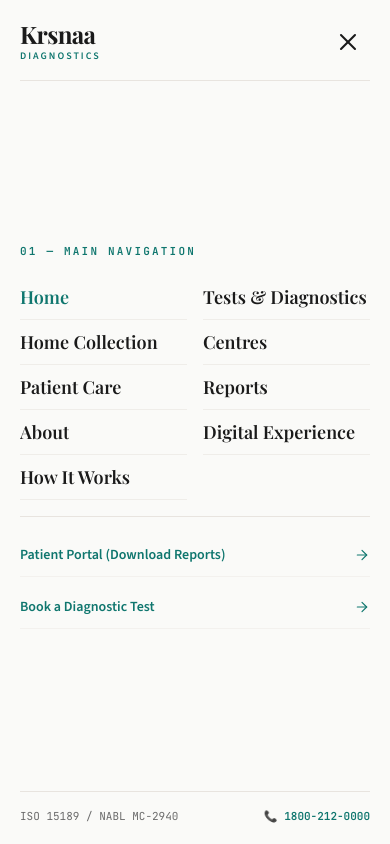
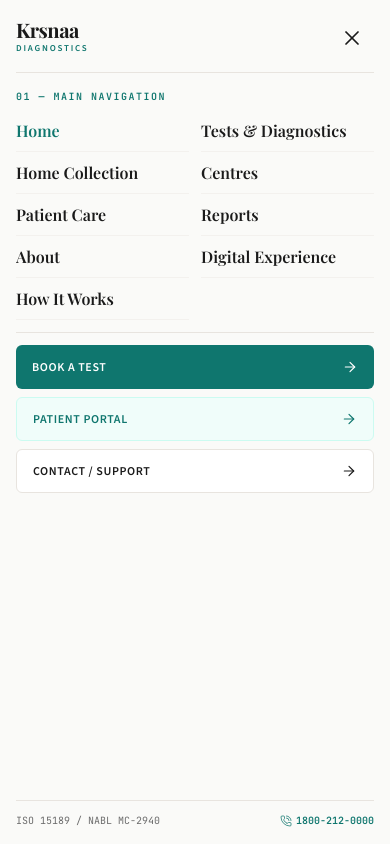
Before and after one commit to Parth662/krsnaD, a React (Vite) app: page / in a window 390 px wide. Both pictures are taken after a click on the button "Toggle Navigation Menu". Shown: the top 844 px of the page. Built offline with nearby package versions, Linux system fonts and the light colour scheme; a web font is replaced by a local one.

Commit message:
Refine mobile navigation structure: compact top-aligned header, 2-column nav grid, and 3 full-width action rows

```diff
--- a/src/components/layout/Navbar.jsx
+++ b/src/components/layout/Navbar.jsx
@@ -2,7 +2,7 @@
 import { Link, useLocation } from 'react-router-dom';
 import Container from '../ui/Container';
 import Button from '../ui/Button';
-import { Menu, X, FileText, CalendarCheck, ArrowRight } from 'lucide-react';
+import { Menu, X, FileText, CalendarCheck, ArrowRight, PhoneCall } from 'lucide-react';
 
 export default function Navbar() {
   const [mobileMenuOpen, setMobileMenuOpen] = useState(false);
@@ -120,7 +120,7 @@
           {/* Mobile Menu Hamburger Toggle */}
           <button
             type="button"
-            className="lg:hidden min-w-[44px] min-h-[44px] flex items-center justify-center p-2 text-[#1A1A1A] hover:text-[#0F766E] focus:outline-none"
+            className="lg:hidden min-w-[44px] min-h-[44px] flex items-center justify-center p-2 text-[#1A1A1A] hover:text-[#0F766E] focus:outline-none cursor-pointer"
             onClick={() => setMobileMenuOpen(!mobileMenuOpen)}
             aria-label="Toggle Navigation Menu"
             aria-expanded={mobileMenuOpen}
@@ -133,19 +133,22 @@
 
       {/* Full-Viewport Editorial Mobile Menu */}
       {mobileMenuOpen && (
-        <div className="fixed inset-0 z-50 bg-[#FAFAF8] text-[#1A1A1A] flex flex-col justify-between p-5 sm:p-6 min-h-[100dvh] overflow-y-auto font-sans animate-in fade-in-50 duration-200">
+        <div className="fixed inset-0 z-50 bg-[#FAFAF8] text-[#1A1A1A] flex flex-col justify-between p-4 sm:p-6 min-h-[100dvh] overflow-y-auto font-sans animate-in fade-in-50 duration-200">
+
+          {/* Top Section: Header + Main Nav Grid + Action Area */}
+          <div className="space-y-3 sm:space-y-4">
 
             {/* Header Bar inside Mobile Menu */}
-          <div className="flex items-center justify-between pb-4 border-b border-[#E8E4DF] shrink-0">
+            <div className="flex items-center justify-between pb-3 border-b border-[#E8E4DF] shrink-0">
               <Link
                 to="/"
                 onClick={() => setMobileMenuOpen(false)}
                 className="flex flex-col justify-center min-h-[44px]"
               >
-              <span className="font-serif-heading text-2xl font-bold tracking-tight text-[#1A1A1A] leading-none">
+                <span className="font-serif-heading text-xl sm:text-2xl font-bold tracking-tight text-[#1A1A1A] leading-none">
                   Krsnaa
                 </span>
-              <span className="font-sans text-[10px] font-semibold uppercase tracking-[0.2em] text-[#0F766E] mt-0.5">
+                <span className="font-sans text-[9px] font-semibold uppercase tracking-[0.2em] text-[#0F766E] mt-0.5">
                   DIAGNOSTICS
                 </span>
               </Link>
@@ -153,22 +156,21 @@
               <button
                 type="button"
                 onClick={() => setMobileMenuOpen(false)}
-              className="min-w-[44px] min-h-[44px] flex items-center justify-center text-[#1A1A1A] hover:text-[#0F766E] p-2 focus:outline-none"
+                className="min-w-[44px] min-h-[44px] flex items-center justify-center text-[#1A1A1A] hover:text-[#0F766E] p-2 focus:outline-none cursor-pointer"
                 aria-label="Close Navigation Menu"
               >
-              <X className="w-7 h-7 stroke-[1.75]" />
+                <X className="w-6 h-6 stroke-[1.75]" />
               </button>
             </div>
 
-          {/* Main Navigation Body — Two Column Editorial Layout */}
-          <div className="my-auto py-4 space-y-4 sm:space-y-6">
-
-            <span className="font-mono-meta text-[11px] uppercase tracking-[0.2em] text-[#0F766E] block font-bold">
+            {/* Main Navigation Section */}
+            <div className="pt-1">
+              <span className="font-mono-meta text-[10px] uppercase tracking-[0.15em] text-[#0F766E] block font-bold mb-1.5">
                 01 — MAIN NAVIGATION
               </span>
 
-            {/* 2-Column Responsive Grid */}
-            <div className="grid grid-cols-2 gap-x-4 sm:gap-x-8 gap-y-1 sm:gap-y-2">
+              {/* 2-Column Compact Navigation Grid */}
+              <div className="grid grid-cols-2 gap-x-3 sm:gap-x-6 gap-y-1">
 
                 {/* Column 1 */}
                 <div className="flex flex-col">
@@ -179,7 +181,7 @@
                         key={link.path}
                         to={link.path}
                         onClick={() => setMobileMenuOpen(false)}
-                      className={`py-2 text-base min-[375px]:text-lg sm:text-xl font-serif-heading font-semibold border-b border-[#E8E4DF]/60 transition-colors flex items-center justify-between min-h-[44px] ${
+                        className={`py-1.5 text-sm min-[375px]:text-base sm:text-lg font-serif-heading font-semibold border-b border-[#E8E4DF]/40 transition-colors flex items-center min-h-[42px] ${
                           active ? 'text-[#0F766E] font-bold' : 'text-[#1A1A1A] hover:text-[#0F766E]'
                         }`}
                       >
@@ -198,7 +200,7 @@
                         key={link.path}
                         to={link.path}
                         onClick={() => setMobileMenuOpen(false)}
-                      className={`py-2 text-base min-[375px]:text-lg sm:text-xl font-serif-heading font-semibold border-b border-[#E8E4DF]/60 transition-colors flex items-center justify-between min-h-[44px] ${
+                        className={`py-1.5 text-sm min-[375px]:text-base sm:text-lg font-serif-heading font-semibold border-b border-[#E8E4DF]/40 transition-colors flex items-center min-h-[42px] ${
                           active ? 'text-[#0F766E] font-bold' : 'text-[#1A1A1A] hover:text-[#0F766E]'
                         }`}
                       >
@@ -209,36 +211,56 @@
                 </div>
 
               </div>
+            </div>
 
             {/* Editorial Thin Divider */}
-            <div className="border-t border-[#E8E4DF] pt-4 mt-4">
-              <div className="flex flex-col space-y-2">
+            <div className="border-t border-[#E8E4DF] pt-3">
+
+              {/* Action Area — Three Full-Width Action Rows */}
+              <div className="space-y-2">
+
+                {/* Row 1: Primary Action — BOOK A TEST */}
+                <Link
+                  to="/book"
+                  onClick={() => setMobileMenuOpen(false)}
+                  className="w-full bg-[#0F766E] text-white hover:bg-[#0D9488] px-4 py-3 rounded-md font-sans text-xs sm:text-sm font-semibold uppercase tracking-wider flex items-center justify-between transition-colors min-h-[44px]"
+                >
+                  <span>BOOK A TEST</span>
+                  <ArrowRight className="w-4 h-4 stroke-[1.75]" />
+                </Link>
+
+                {/* Row 2: Patient Portal */}
                 <Link
                   to="/reports"
                   onClick={() => setMobileMenuOpen(false)}
-                  className="flex items-center justify-between py-2.5 text-sm sm:text-base font-sans font-semibold text-[#0F766E] border-b border-[#E8E4DF]/40 hover:underline min-h-[44px]"
+                  className="w-full bg-[#F0FDFA] border border-[#CCFBF1] text-[#0F766E] hover:bg-[#CCFBF1] px-4 py-3 rounded-md font-sans text-xs sm:text-sm font-semibold uppercase tracking-wider flex items-center justify-between transition-colors min-h-[44px]"
                 >
-                  <span>Patient Portal (Download Reports)</span>
+                  <span>PATIENT PORTAL</span>
                   <ArrowRight className="w-4 h-4 stroke-[1.75]" />
                 </Link>
 
+                {/* Row 3: Contact / Support */}
                 <Link
-                  to="/book"
+                  to="/patient-care"
                   onClick={() => setMobileMenuOpen(false)}
-                  className="flex items-center justify-between py-2.5 text-sm sm:text-base font-sans font-semibold text-[#0F766E] border-b border-[#E8E4DF]/40 hover:underline min-h-[44px]"
+                  className="w-full bg-white border border-[#E8E4DF] text-[#1A1A1A] hover:bg-[#F5F3F0] px-4 py-3 rounded-md font-sans text-xs sm:text-sm font-semibold uppercase tracking-wider flex items-center justify-between transition-colors min-h-[44px]"
                 >
-                  <span>Book a Diagnostic Test</span>
+                  <span>CONTACT / SUPPORT</span>
                   <ArrowRight className="w-4 h-4 stroke-[1.75]" />
                 </Link>
+
               </div>
             </div>
 
           </div>
 
-          {/* Bottom Footer Info inside Menu */}
-          <div className="pt-4 border-t border-[#E8E4DF] flex items-center justify-between text-[11px] font-mono-meta text-[#6B6B6B] shrink-0">
+          {/* Bottom Utility Information Strip */}
+          <div className="pt-3 border-t border-[#E8E4DF] flex items-center justify-between text-[10px] sm:text-[11px] font-mono-meta text-[#6B6B6B] shrink-0">
             <span>ISO 15189 / NABL MC-2940</span>
-            <span>📞 <a href="tel:18002120000" className="text-[#0F766E] font-bold">1800-212-0000</a></span>
+            <a href="tel:18002120000" className="text-[#0F766E] font-bold hover:underline flex items-center gap-1">
+              <PhoneCall className="w-3 h-3 stroke-[1.5]" />
+              <span>1800-212-0000</span>
+            </a>
           </div>
 
         </div>
```
Lines whose indentation alone changed are shown as unchanged.
